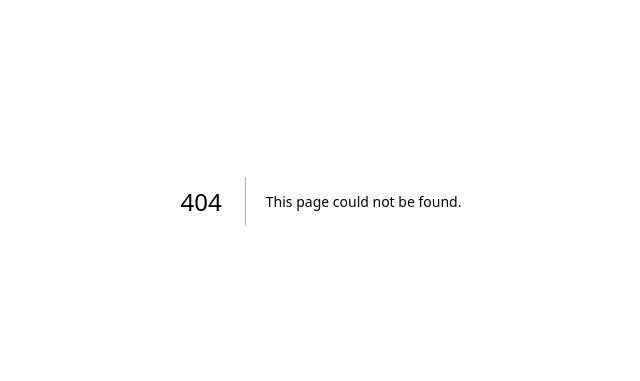
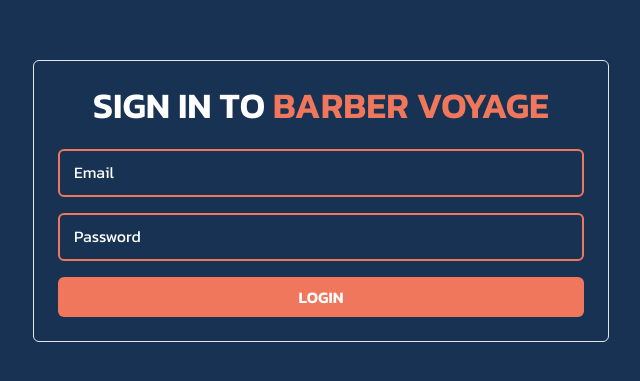
Before and after one commit to mahmudulturan/barber-voyage-client, a Next.js app: page /login in a window 1280 px wide. Before the commit this address had no page. Shown: the part 199-580 px from the top of the page, without its empty margins (319-959 px from the left). Built offline with nearby package versions, Linux system fonts and the light colour scheme.

Commit message:
create login form with custom input with label component

```diff
--- /dev/null
+++ b/src/app/(auth)/layout.tsx
@@ -0,0 +1,11 @@
+import React from 'react';
+
+const RootLayout = ({ children }: { children: React.ReactNode }) => {
+    return (
+        <div className='flex items-center justify-center min-h-screen'>
+            {children}
+        </div>
+    );
+};
+
+export default RootLayout;
--- /dev/null
+++ b/src/app/(auth)/login/components/LoginForm.tsx
@@ -0,0 +1,24 @@
+"use client"
+import React from 'react';
+import Button from '@/components/shared/Button/Button';
+import InputWithLabel from '@/components/shared/Input/InputWithLabel';
+
+const LoginForm = () => {
+    const handleSubmit = (e: React.FormEvent<HTMLFormElement>) => {
+        e.preventDefault();
+        const form = e.target as HTMLFormElement;
+        const email = form.email.value;
+        console.log(email);
+    }
+    return (
+        <div>
+            <form action="" onSubmit={handleSubmit} className='space-y-4'>
+                <InputWithLabel name='email' placeholder='Email' id='login_email' required />
+                <InputWithLabel name='password' placeholder='Password' id='login_password' required />
+                <Button variant={"primaryReverse"} className='w-full'>Login</Button>
+            </form>
+        </div>
+    );
+};
+
+export default LoginForm;
--- /dev/null
+++ b/src/app/(auth)/login/page.tsx
@@ -0,0 +1,17 @@
+
+import React from 'react';
+import LoginForm from './components/LoginForm';
+
+const LoginPage = () => {
+
+    return (
+        <div className='max-w-xl mx-auto border w-full py-6 px-6 rounded-md'>
+            <h3 className='text-textCol text-xl md:text-4xl uppercase font-semibold text-center mb-6'>Sign In to <span className='text-primaryCol'>Barber Voyage</span></h3>
+            <div>
+                <LoginForm />
+            </div>
+        </div>
+    );
+};
+
+export default LoginPage;
--- a/src/app/layout.tsx
+++ b/src/app/layout.tsx
@@ -16,7 +16,7 @@
 }>) {
   return (
     <html lang="en">
-      <body className={kanit.className}>{children}</body>
+      <body className={`${kanit.className} bg-seconderyCol`}>{children}</body>
     </html>
   );
 }
--- /dev/null
+++ b/src/components/shared/Input/InputWithLabel.tsx
@@ -0,0 +1,19 @@
+import React from "react";
+
+interface InputWithLabelProps extends React.InputHTMLAttributes<HTMLInputElement> {
+    placeholder: string
+}
+
+const InputWithLabel = ({ placeholder, id, name, type, ...props }: InputWithLabelProps) => {
+    return (
+        <div className="relative z-0 w-full group">
+            <input type={type} name={name} id={id} {...props} className="block py-3 px-2 w-full text-sm text-textCol bg-transparent appearance-none focus:outline-none focus:ring-0 focus:border-primaryCol peer border-2 border-primaryCol
+            rounded-md" placeholder=" " required />
+            <label htmlFor={id} className="peer-focus:font-medium absolute text-base px-1 rounded-md text-textCol duration-300 transform -translate-y-6 scale-80 top-[11px] origin-[0] peer-focus:start-3 start-3 rtl:peer-focus:translate-x-1/4 rtl:peer-focus:left-auto peer-focus:text-textCol/90 peer-placeholder-shown:scale-100 peer-placeholder-shown:translate-y-0 peer-focus:scale-80 peer-focus:-translate-y-[24px] bg-seconderyCol">
+                {placeholder}
+            </label>
+        </div>
+    );
+};
+
+export default InputWithLabel;
```
